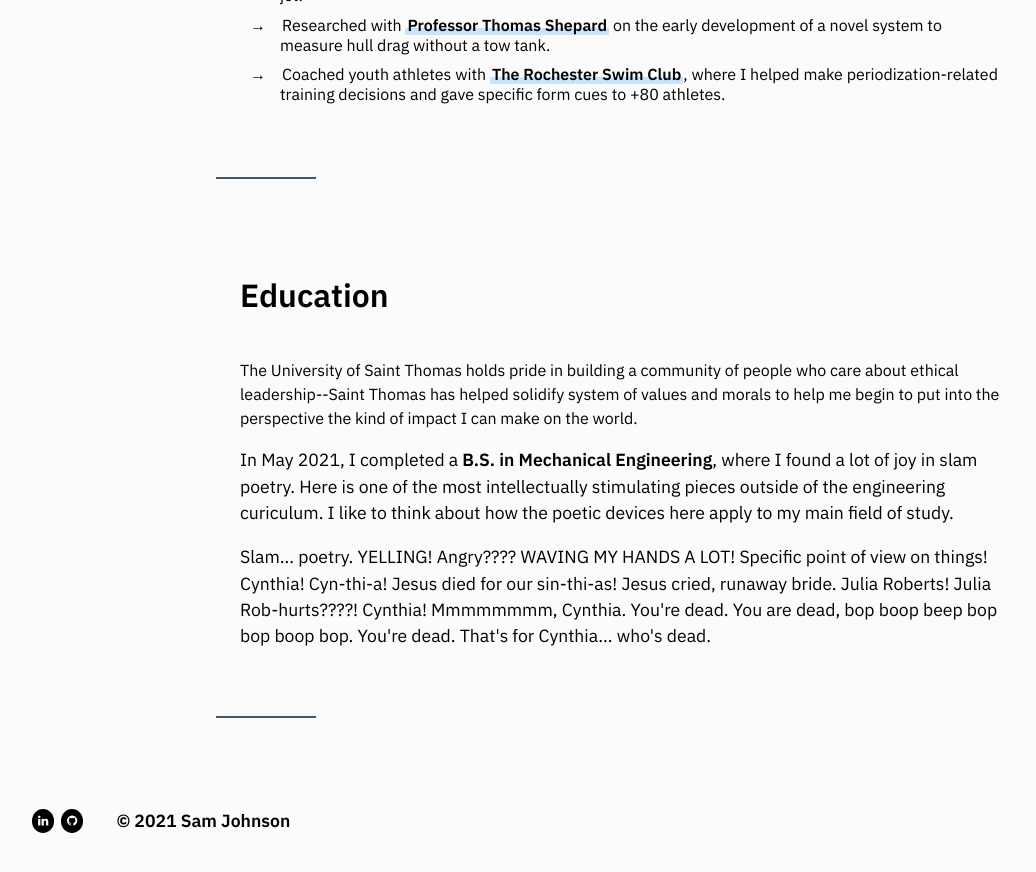
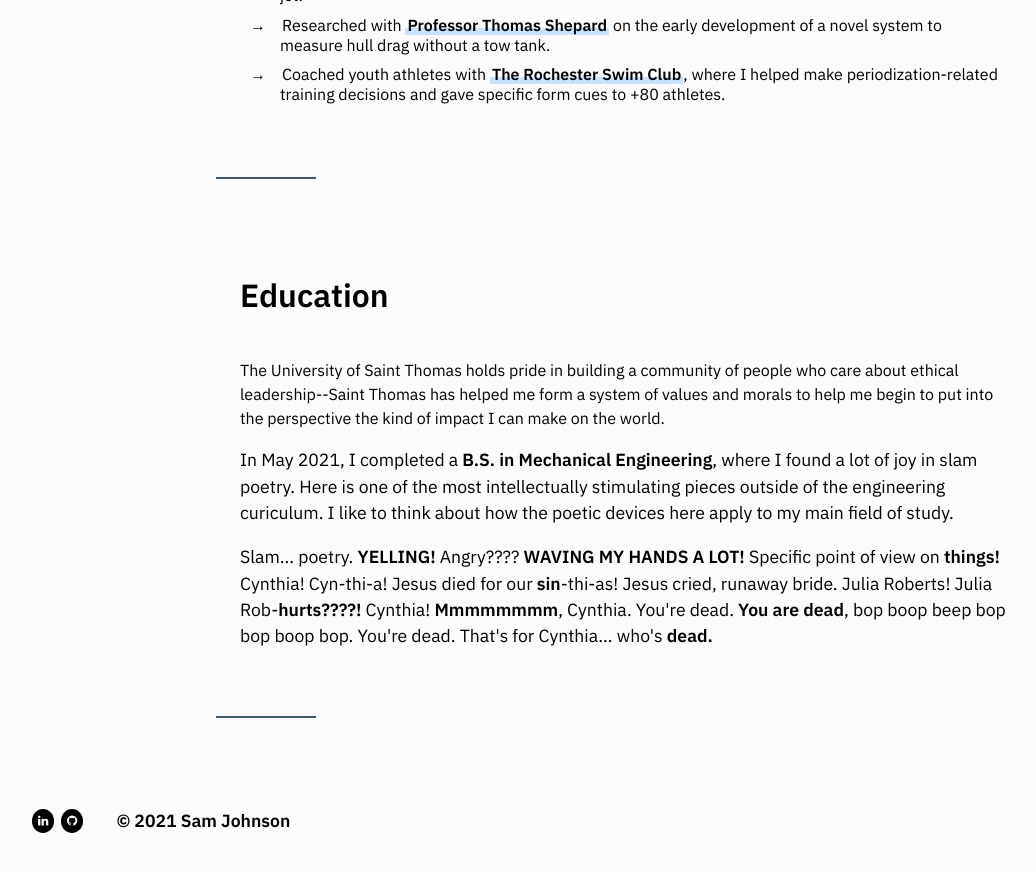
Before and after one commit to sammyj-me/sammyj-me.github.io, a Jekyll site: the page built from index.html, in a window 1280 px wide and 900 px high, scrolled down 1824 px. Shown: the top 872 px of the window, without its empty margins (16-1052 px from the left). Built offline with Jekyll 4.4.1, drawn with Linux system fonts in a browser that asks for light colours.

Commit message:
Update index.html

```diff
--- a/index.html
+++ b/index.html
@@ -64,10 +64,10 @@ title: Home
 <div class="wide sep"></div>
 <div class="wide">
         <h2>Education</h2
-        <p>The University of Saint Thomas holds pride in building a community of people who care about ethical leadership--Saint Thomas has helped solidify system of values and morals to help me begin to put into the perspective the kind of impact I can make on the world.</p>
+        <p>The University of Saint Thomas holds pride in building a community of people who care about ethical leadership--Saint Thomas has helped me form a system of values and morals to help me begin to put into the perspective the kind of impact I can make on the world.</p>
         <p>In May 2021, I completed a <strong>B.S. in Mechanical Engineering</strong>, where I found a lot of joy in slam poetry. Here is one of the most intellectually stimulating pieces outside of the engineering curiculum. I like to think about how the poetic devices here apply to my main field of study.</p>
         <p>
-          Slam... poetry. YELLING! Angry???? WAVING MY HANDS A LOT! Specific point of view on things! Cynthia! Cyn-thi-a! Jesus died for our sin-thi-as! Jesus cried, runaway bride. Julia Roberts! Julia Rob-hurts????! Cynthia! Mmmmmmmm, Cynthia. You're dead. You are dead, bop boop beep bop bop boop bop. You're dead. That's for Cynthia... who's dead.
+		Slam... poetry. <strong>YELLING!</strong> Angry???? <strong>WAVING MY HANDS A LOT!</strong> Specific point of view on <strong>things!</strong> Cynthia! Cyn-thi-a! Jesus died for our <strong>sin</strong>-thi-as! Jesus cried, runaway bride. Julia Roberts! Julia Rob-<strong>hurts????!</strong> Cynthia! <strong>Mmmmmmmm</strong>, Cynthia. You're dead. <strong>You are dead</strong>, bop boop beep bop bop boop bop. You're dead. That's for Cynthia... who's <strong>dead.</strong>
         </p>
 </div>
 <div class="wide sep"></div>
```
